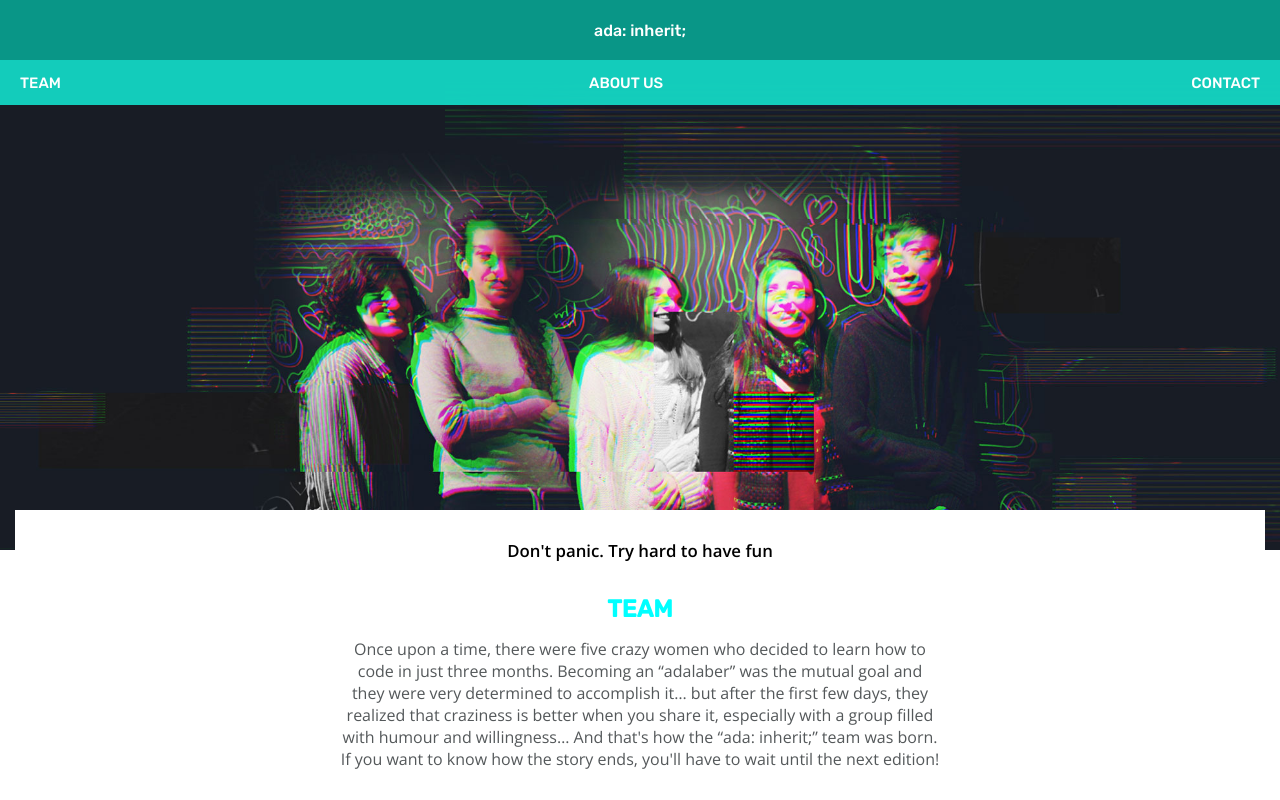
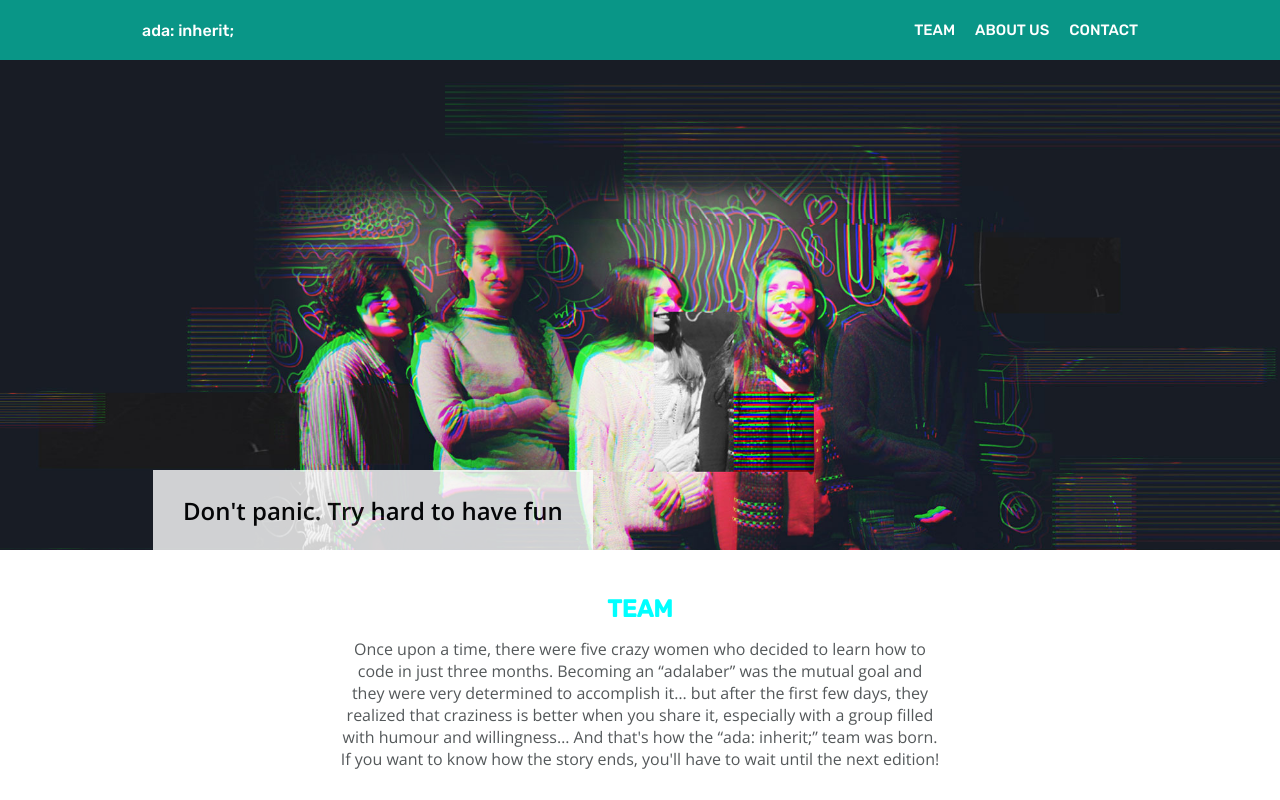
Before and after one commit to Adalab/f-m1-ada-inherit-, a plain HTML site: page index.html in a window 1280 px wide. Shown: the top 800 px of the page. Drawn offline with nearby package versions, Linux system fonts and the light colour scheme.

Commit message:
add header responsive behaviour

```diff
--- a/index.html
+++ b/index.html
@@ -16,6 +16,8 @@
 
     <!-- HEADER -->
     <header class="main-header">
+
+    <div class ="main-title-menu-container" >
             <div class="main-title-container">
                 <h1 class="main-title">ada: inherit;</h1>
                 </div>
@@ -31,6 +33,8 @@
                             <li class="main-menu-item">CONTACT</li>
                 </ul>
                 </nav>
+            </div>
+
         <div class="main-claim-big-container">
             <div class="main-claim-container">
                 <h2 class="main-claim">Don't panic. Try hard to have fun</h2>
@@ -86,9 +90,7 @@
                         </div>
                     </li>
                 </ul>
-
             </div>
-
         </section>
 
         <section class="padding-section description">
@@ -99,14 +101,9 @@
             <div class="team-member">
                 <div class="profile-photo">
                     <img src="./images/img-annia.gif" alt="Annia da Costa">
-
                 </div>
 
                 <h3 class="title-names">Annia da Costa</h3>
-
-                <!-- <p class="member-description">
-                    I'm a person that has learned (or at least is trying) to enjoy the road while getting to the goal, because the road usually gets very bumpy and the goal constantly changes so in the end it's better to have a positive attitude.
-                    </p> -->
 
                 <p class="member-description">
                     I believe in enjoying the road because the goal can change constantly and it challenges you every day; my college had a lema: “Aim to the stars so you get to the moon”. I really love to travel, to read and I'm always searching to learn something new every day.
@@ -137,22 +134,17 @@
                                     fa-envelope"></i></a></li>
                     </ul>
                 </div>
-
             </div>
 
             <div class="team-member team-member-even">
-
                 <div class="profile-photo">
                     <img src="./images/img-saray.gif" alt="Saray Fernández">
+                </div>
 
-                </div>
                 <h3 class="title-names">Saray Fernández</h3>
 
                 <p class="member-description">
-                    Criminologist. I am good at finding the cause-effect relationship of stuff. Tireless learner. Currently exploring new ways to reinvent myself. Somebody once said, “If a door doesn’t knock, build a door”.
-                </p>
-                <p class="member-description">
-                    Let’s code doors.
+                    Criminologist. I am good at finding the cause-effect relationship of stuff. Tireless learner. Currently exploring new ways to reinvent myself. Somebody once said, “If a door doesn’t knock, build a door”. Let’s code doors.
                 </p>
 
                 <div class="social-media">
@@ -184,11 +176,8 @@
             </div>
 
             <div class="team-member">
-
-
                 <div class="profile-photo">
                     <img src="./images/img-elvira.gif" alt="Elvira Fuente">
-
                 </div>
 
                 <h3 class="title-names">Elvira Fuente</h3>
@@ -202,7 +191,6 @@
 
                 <div class="social-media">
                     <ul class="social-media-container">
-
                         <li class="social-media-item twitter">
                             <a class="media-link" href="https://twitter.com/ElviraFuente" title="@ElviraFuente"
                                 target="_blank"><i class="fab fa-twitter"></i></a></li>
@@ -222,24 +210,18 @@
                                 class="fas fa-envelope"></i></li>
                     </ul>
                 </div>
-
             </div>
 
             <div class="team-member team-member-even">
-
                 <div class="profile-photo">
                     <img src="./images/img-irene.gif" alt="Irene Fuente">
-
                 </div>
 
                 <h5 class="title-names">Irene Fuente</h5>
 
-
-
                 <p class="member-description">
                     I love maths, music and “roscón de Reyes”. I hate rushing, Disney's happy ends and the concept of normality. I believe in karma but my true god is Google. I want to use technology to create projects which help people to learn things.
                 </p>
-
 
                 <div class="social-media">
                     <ul class="social-media-container">
@@ -263,7 +245,6 @@
 
                 <div class="profile-photo">
                     <img src="./images/img-carmen.gif" alt="Carmen Torrecillas">
-
                 </div>
 
                 <h3 class="title-names">Carmen Torrecillas</h3>
@@ -297,7 +278,6 @@
                                     class="fas fa-envelope"></i></a></li>
                     </ul>
                 </div>
-
             </div>
         </section>
 
@@ -321,7 +301,6 @@
         <div class="main-footer-logo-container">
             <a href="https://adalab.es/" target="_blank"> <img id="main-footer-logo" src="images/adalab.png"> </a>
         </div>
-
     </footer>
 
 </body>
--- a/styles/main.css
+++ b/styles/main.css
@@ -89,7 +89,6 @@ body {
     .main-claim-container{
         height:80px;
         background-color: #fff;
-
     }
 
     .main-claim{
@@ -105,6 +104,81 @@ body {
         text-align: center;
     }
 
+/* HEADER RESPONSIVE */
+
+@media all and (min-width:768px)
+{
+    .main-title-menu-container{
+        height: 60px;
+        display:flex;
+        background-color: rgba(9, 157, 141,0.95);
+        justify-content: space-between;
+        padding-left: 45px;
+        padding-right: 45px;
+    }
+
+    .main-title-container{
+        height:100%;
+        background-color: transparent;
+    }
+
+    .main-menu{
+        background-color:transparent;
+        height:100%;
+    }
+
+     .main-menu-list{
+        display: flex;
+        justify-content: flex-end;
+        padding-left: 0px;
+        padding-right: 0px;
+    }
+
+    .main-menu-item{
+        margin-left: 20px;
+    }
+
+    .main-claim-big-container{
+        width: auto;
+        bottom:0px;
+        height: 80px;
+    }
+
+    .main-claim-container{
+
+        opacity: 0.8;
+        padding-left: 30px;
+        padding-right: 30px;
+        padding-top: 15px;
+        padding-bottom:15px;
+        margin-left: 46px;
+    }
+
+    .main-claim{
+        padding-top:0px;
+        padding-bottom:0px;
+        text-align: left;
+    }
+}
+
+@media all and (min-width:1200px) {
+    .main-title-menu-container{
+        padding-left: 142px;
+        padding-right: 142px;
+    }
+
+    .main-claim-container{
+        opacity: 0.8;
+        padding-left: 30px;
+        padding-right: 30px;
+        padding-top: 15px;
+        padding-bottom:15px;
+        margin-left: 138px;
+    }
+    .main-claim{
+        font-size: 1.714rem;
+    }
+}
 
 /* HEADER DESKTOP VERSION */
 @media all and (min-width:1200px) {
@@ -112,6 +186,7 @@ body {
         height: 550px;
     }
 }
+
 
 
 
@@ -354,7 +429,6 @@ a {
         display:flex;
         align-items: flex-end;
         justify-content: flex-start;
-
     }
 
     .team-member-even .profile-photo{
@@ -370,7 +444,6 @@ a {
     .team-member-even .member-description{
         text-align: right;
         display: flex;
-
     }
 
     .team-member-even .social-media{
@@ -381,13 +454,11 @@ a {
         padding-bottom: 0;
         height: 235px;
     }
-
 }
 
 /* about us section responsive - desktop */
 @media all and (min-width:1200px){
     .padding-section {
-
         margin: auto;
     }
 
@@ -579,5 +650,5 @@ a {
             margin-right: 0;
             margin-top: 24px;
             padding: 0;
-         }
+            }
     }
```
Lines whose indentation alone changed are shown as unchanged.
